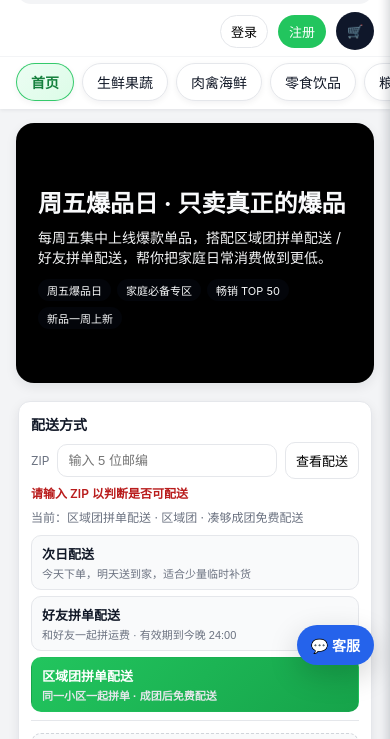
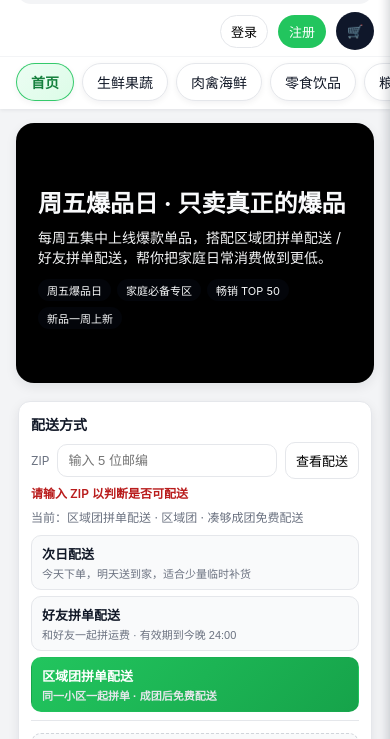
Before and after one commit to nyfreshbuy/freshbuy-v0.1, a plain HTML site: page frontend/user/index.html in a window 390 px wide. Shown: the part 87-826 px from the top of the page. Drawn offline with Linux system fonts and the light colour scheme; no server answers.

Commit message:
Disable Tawk completely

```diff
--- a/frontend/user/index.html
+++ b/frontend/user/index.html
@@ -1234,56 +1234,36 @@
     <!-- 你的 footer / auth 客户端脚本（保持你原逻辑，但放在 body 内正确位置） -->
     <script src="/user/components/footer.js"></script>
     <script src="/assets/js/auth_client.js"></script>
+<!-- ✅【可选】手机端右下角“💬 客服”按钮（如果你要全部隐藏，可以保留但隐藏） -->
+<button id="mobileTawkBtn" type="button" aria-label="客服">💬 客服</button>
 
-    <!-- ✅【新增】手机端右下角“💬 客服”按钮（带“客服”字样） -->
-    <button id="mobileTawkBtn" type="button" aria-label="客服">💬 客服</button>
+<style>
+  /* ✅ 如果你现在要“全部隐藏客服入口”，就直接把自定义按钮也隐藏 */
+  #mobileTawkBtn { display: none !important; }
 
-    <!-- ✅【新增】按钮样式 + PC/手机显示控制 + 隐藏 Tawk 默认浮标 -->
-    <style>
-      /* 手机端显示自定义“客服”按钮；电脑端不显示 */
-      #mobileTawkBtn {
-        position: fixed;
-        right: 16px;
-        bottom: 92px;
-        z-index: 999999;
+  /* ✅ 强制隐藏 Tawk 默认入口容器 */
+  #tawkchat-container { display: none !important; }
+</style>
 
-        display: none; /* 默认隐藏，手机端再显示 */
-        border: none;
-        border-radius: 999px;
-        padding: 10px 14px;
+<!--Start of Tawk.to Script-->
+<script type="text/javascript">
+  var Tawk_API = Tawk_API || {},
+    Tawk_LoadStart = new Date();
+  (function () {
+    var s1 = document.createElement("script"),
+      s0 = document.getElementsByTagName("script")[0];
+    s1.async = true;
+    s1.src = "https://embed.tawk.to/695611bc0a00df198198dcc1/1jds3aig5";
+    s1.charset = "UTF-8";
+    s1.setAttribute("crossorigin", "*");
+    s0.parentNode.insertBefore(s1, s0);
+  })();
+</script>
+<!--End of Tawk.to Script-->
 
-        font-size: 14px;
-        font-weight: 700;
-        background: #2563eb;
-        color: #fff;
-
-        box-shadow: 0 10px 30px rgba(0, 0, 0, 0.18);
-        cursor: pointer;
-        -webkit-tap-highlight-color: transparent;
-      }
-
-      @media (max-width: 1023px) {
-        #mobileTawkBtn {
-          display: inline-flex;
-          align-items: center;
-          gap: 8px;
-        }
-      }
-
-      @media (min-width: 1024px) {
-        #mobileTawkBtn {
-          display: none;
-        }
-      }
-
-      /* 隐藏 Tawk 默认蓝色浮标（否则会出现两个入口） */
-      #tawkchat-container {
-        display: none !important;
-      }
-    </style>
 <script>
   /* =====================================================
-     Tawk：只隐藏（PC + Mobile），不禁用、不 remove
+     ✅ Tawk：只隐藏，不禁用，不 remove（全端隐藏）
      ===================================================== */
 
   // ✅ 用户属性注入（只保留一次）
@@ -1300,33 +1280,9 @@
   };
 
   (function () {
-    // 👉 如果你以后想主动打开聊天，这个还能用
-    function openTawk() {
-      if (window.Tawk_API && typeof window.Tawk_API.maximize === "function") {
-        window.Tawk_API.maximize();
-      }
-    }
-
-    // PC 左侧固定栏按钮（存在就绑定）
-    var pcBtn = document.getElementById("btnSupport");
-    if (pcBtn) {
-      pcBtn.addEventListener("click", function (e) {
-        e.preventDefault();
-        openTawk();
-      });
-    }
-
-    // 手机端自定义“客服”按钮
-    var mBtn = document.getElementById("mobileTawkBtn");
-    if (mBtn) {
-      mBtn.addEventListener("click", function () {
-        openTawk();
-      });
-    }
-
-    // ===== 核心：只隐藏，不删除 =====
+    // ===== 核心：只隐藏（不 remove）=====
     function hideTawkUI() {
-      // 1️⃣ 主容器
+      // 1) 主容器
       var c = document.getElementById("tawkchat-container");
       if (c) {
         c.style.display = "none";
@@ -1334,7 +1290,7 @@
         c.style.pointerEvents = "none";
       }
 
-      // 2️⃣ 所有 Tawk iframe（浮标/气泡通常在 iframe 里）
+      // 2) 所有 tawk iframe
       document.querySelectorAll("iframe").forEach(function (iframe) {
         var src = iframe.getAttribute("src") || "";
         var title = (iframe.getAttribute("title") || "").toLowerCase();
@@ -1345,7 +1301,7 @@
         }
       });
 
-      // 3️⃣ 兜底：任何 id / class 含 tawk 的元素（但不动你自己的按钮）
+      // 3) 兜底：id/class 含 tawk 的元素（不动你自己的按钮）
       document.querySelectorAll("[id],[class]").forEach(function (el) {
         if (el.id === "mobileTawkBtn") return;
         var id = (el.id || "").toLowerCase();
@@ -1358,10 +1314,10 @@
       });
     }
 
-    // 页面一加载就先隐藏一次
+    // 立即执行一次
     hideTawkUI();
 
-    // Tawk 是异步注入 → 监听 DOM 变化持续隐藏
+    // 异步插入 -> MutationObserver 持续隐藏（30 秒）
     var observer = new MutationObserver(function () {
       hideTawkUI();
     });
@@ -1374,11 +1330,11 @@
       });
     }
 
-    // 30 秒后停止监听（避免性能问题）
     setTimeout(function () {
       observer.disconnect();
     }, 30000);
   })();
 </script>
+
 </body>
 </html>
```
